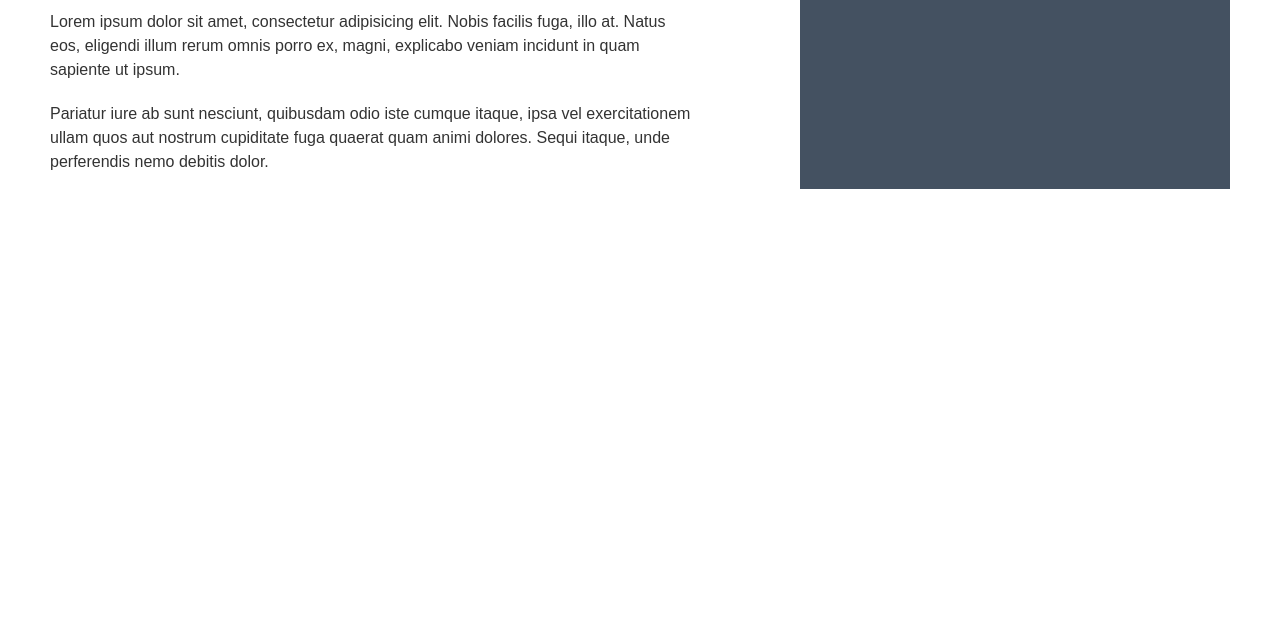
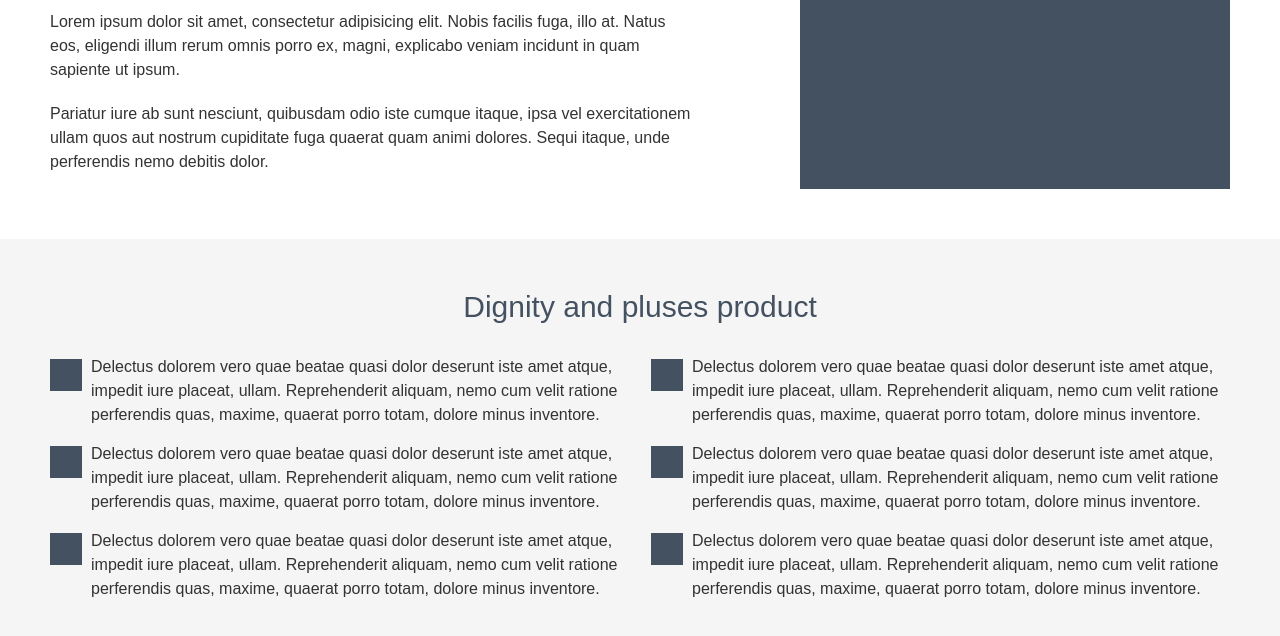
Before and after one commit to amsornet/Practice-SCSS, a website built with Parcel: page src/index.html in a window 1280 px wide. Shown: the part 448-1084 px from the top of the page. Before the commit the page ends 800 px from the top, so only its background shows below. Built offline with nearby package versions, Linux system fonts and the light colour scheme.

Commit message:
init section features

```diff
--- a/src/assets/styles/index.scss
+++ b/src/assets/styles/index.scss
@@ -2,6 +2,7 @@
 @import './utils';
 @import './components';
 @import './layout';
+
 
 .container {
   width: 100%;
--- /dev/null
+++ b/src/assets/styles/layout/_features.scss
@@ -0,0 +1,43 @@
+.features {
+  @include section();
+  background-color: $lightGreyBg;
+
+  &__title {
+    @include h2();
+  }
+
+  &__items {
+    display: flex;
+    flex-direction: column;
+
+    @media ($tablet) {
+      flex-direction: row;
+      flex-wrap: wrap;
+      justify-content: space-between;
+
+    }
+
+    .feature {
+      margin-bottom: 1.5rem;
+
+      &:last-child {
+        margin-bottom: 0;
+      }
+
+      @media ($tablet) {
+        flex-basis: calc(50% - 1.1rem);
+        margin-bottom: 0;
+
+        &:nth-child(n + 3) {
+          margin-top: 1.5rem;
+        }
+
+      }
+
+    }
+  }
+
+
+
+
+}
--- a/src/assets/styles/layout/index.scss
+++ b/src/assets/styles/layout/index.scss
@@ -1,2 +1,3 @@
 @import './stage';
 @import './about';
+@import "./features";
--- a/src/assets/styles/utils/_mixins.scss
+++ b/src/assets/styles/utils/_mixins.scss
@@ -17,6 +17,7 @@
   text-align: $align;
   line-height: 1.2;
   margin-bottom: 3rem;
+  font-weight: normal;
 }
 
 @mixin h3($color: $primaryColor) {
@@ -59,7 +60,7 @@
   padding-bottom: $pb;
   padding-inline: 1.5rem;
 
-  @media ($desktop) {
+  @media ($projector) {
     padding-inline: 0;
   }
 }
--- a/src/assets/styles/utils/_vars.scss
+++ b/src/assets/styles/utils/_vars.scss
@@ -20,6 +20,7 @@
 
 $tablet: 'min-width: 767px';
 $desktop: 'min-width: 1024px';
+$projector: 'min-width: 1200px';
 
 
 //shadows
--- a/src/index.html
+++ b/src/index.html
@@ -45,6 +45,39 @@
                 <div class="about__image"></div>
             </div>
         </section>
+        <section class="features">
+            <div class="container features__wrapper">
+                <h2 class="features__title">Dignity and pluses product</h2>
+                <div class="features__items">
+                    <div class="feature">
+                        <p class="feature__text">
+                            Delectus dolorem vero quae beatae quasi dolor deserunt iste amet atque, impedit iure placeat, ullam. Reprehenderit aliquam, nemo cum velit ratione perferendis quas, maxime, quaerat porro totam, dolore minus inventore.
+                        </p></div>
+                    <div class="feature">
+                        <p class="feature__text">
+                            Delectus dolorem vero quae beatae quasi dolor deserunt iste amet atque, impedit iure placeat, ullam. Reprehenderit aliquam, nemo cum velit ratione perferendis quas, maxime, quaerat porro totam, dolore minus inventore.
+                        </p></div>
+                    <div class="feature">
+                        <p class="feature__text">
+                            Delectus dolorem vero quae beatae quasi dolor deserunt iste amet atque, impedit iure placeat, ullam. Reprehenderit aliquam, nemo cum velit ratione perferendis quas, maxime, quaerat porro totam, dolore minus inventore.
+                        </p></div>
+                    <div class="feature">
+                        <p class="feature__text">
+                            Delectus dolorem vero quae beatae quasi dolor deserunt iste amet atque, impedit iure placeat, ullam. Reprehenderit aliquam, nemo cum velit ratione perferendis quas, maxime, quaerat porro totam, dolore minus inventore.
+                        </p></div>
+                    <div class="feature">
+                        <p class="feature__text">
+                            Delectus dolorem vero quae beatae quasi dolor deserunt iste amet atque, impedit iure placeat, ullam. Reprehenderit aliquam, nemo cum velit ratione perferendis quas, maxime, quaerat porro totam, dolore minus inventore.
+                        </p></div>
+                    <div class="feature">
+                        <p class="feature__text">
+                            Delectus dolorem vero quae beatae quasi dolor deserunt iste amet atque, impedit iure placeat, ullam. Reprehenderit aliquam, nemo cum velit ratione perferendis quas, maxime, quaerat porro totam, dolore minus inventore.
+                        </p></div>
+
+
+                </div>
+            </div>
+        </section>
     </main>
     </body>
 </html>
```
